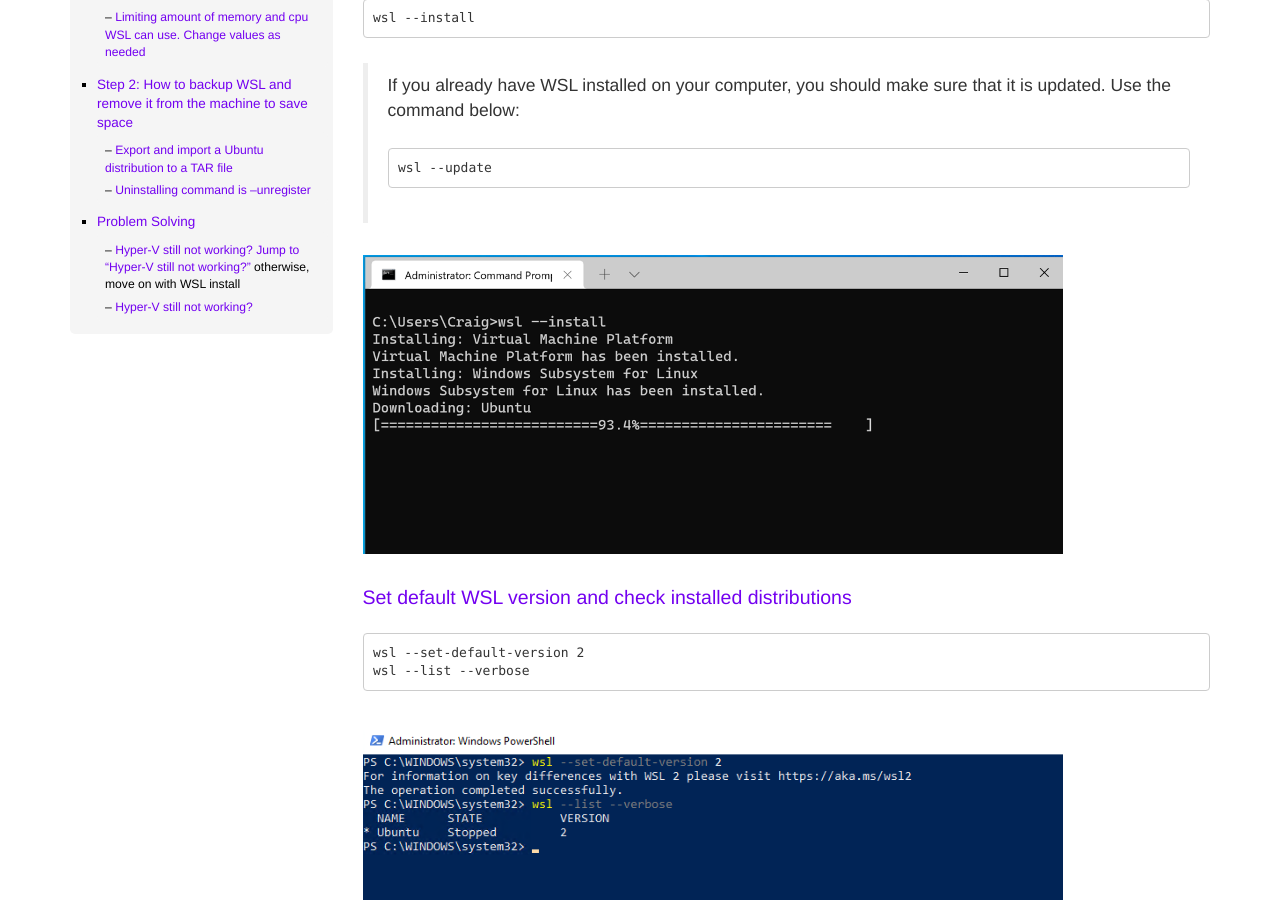
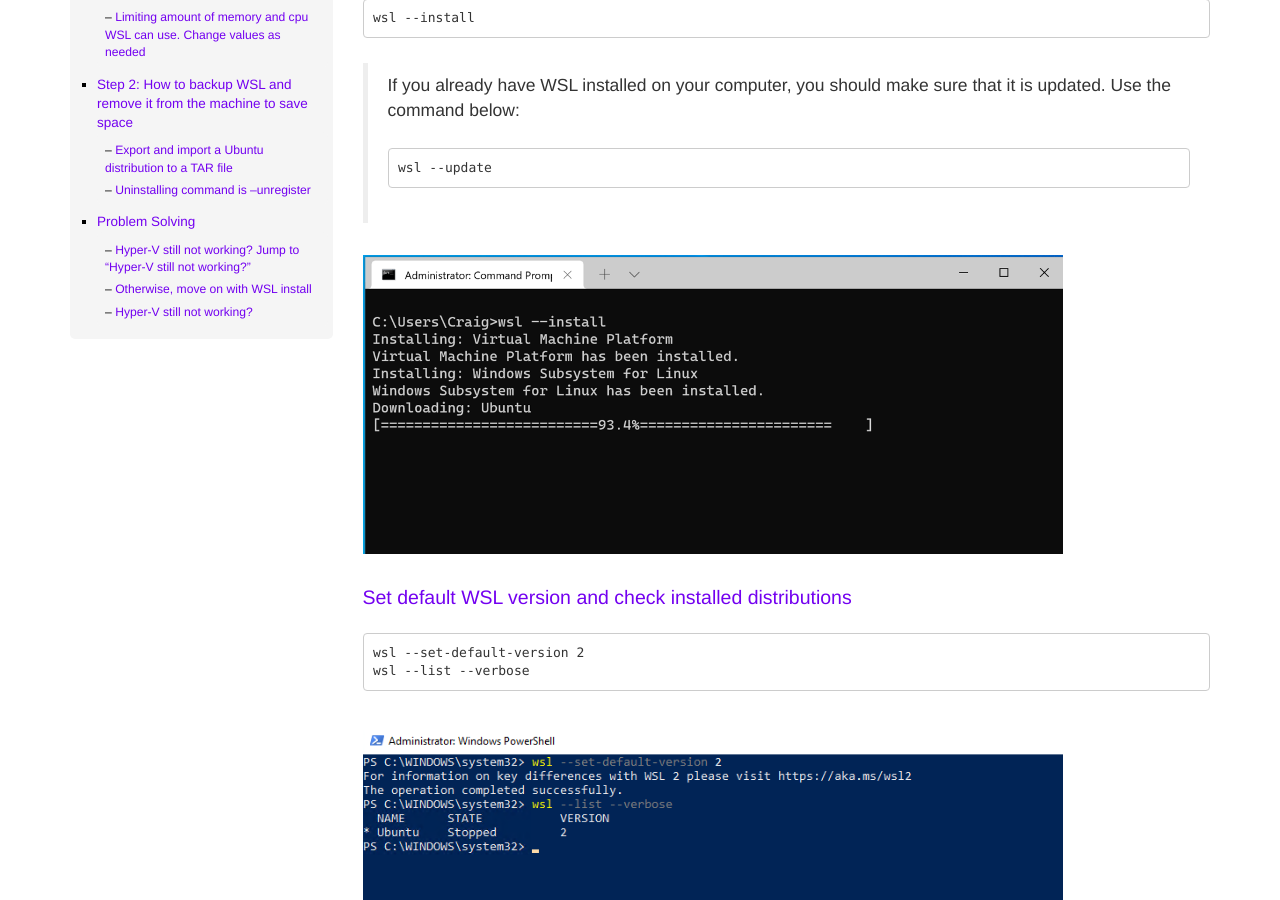
Before and after one commit to tkohonen/tkohonen.github.io, a Jekyll site: the page built from Windows_11_WSL.md, in a window 1280 px wide and 900 px high, scrolled down 428 px. Built offline with Jekyll 4.4.1, drawn with Linux system fonts in a browser that asks for light colours; our own code applies the rules of GitHub Pages for plain Markdown files; comment, search, counter and statistics services are not loaded; some of the changed text lies outside the part shown.

````diff
--- a/Windows_11_WSL.md
+++ b/Windows_11_WSL.md
@@ -119,7 +119,8 @@ Install-WindowsUpdate
 Enable-WindowsOptionalFeature -Online -FeatureName Microsoft-Hyper-V -All
 ```
 
-### [Hyper-V still not working? Jump to "Hyper-V still not working?"](#hyper-v-still-not-working) otherwise, move on with WSL install
+### [Hyper-V still not working? Jump to "Hyper-V still not working?"](#hyper-v-still-not-working)
+### Otherwise, move on with WSL install
 
 ```
 # Let's check that WSL is installed
````
